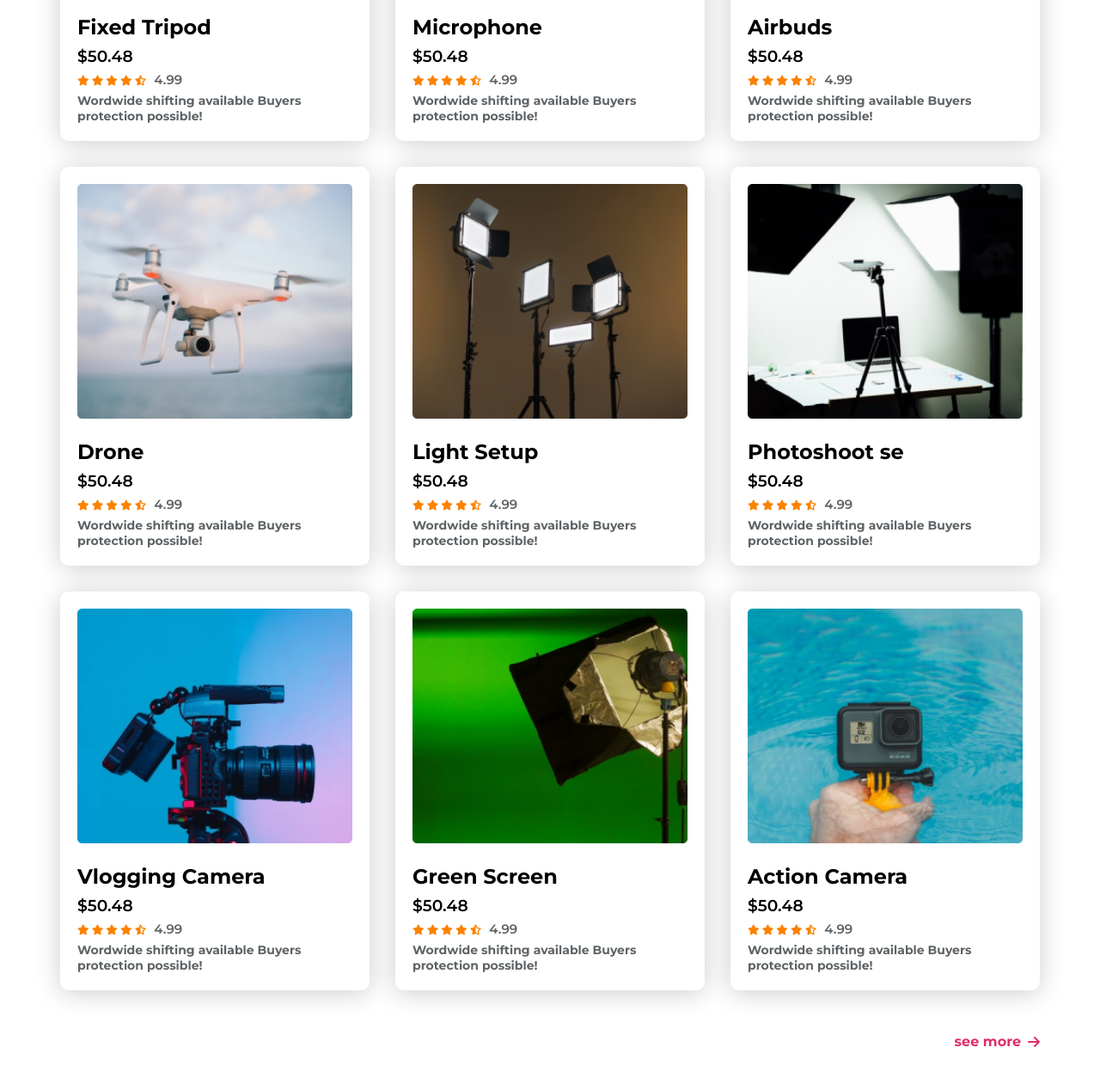
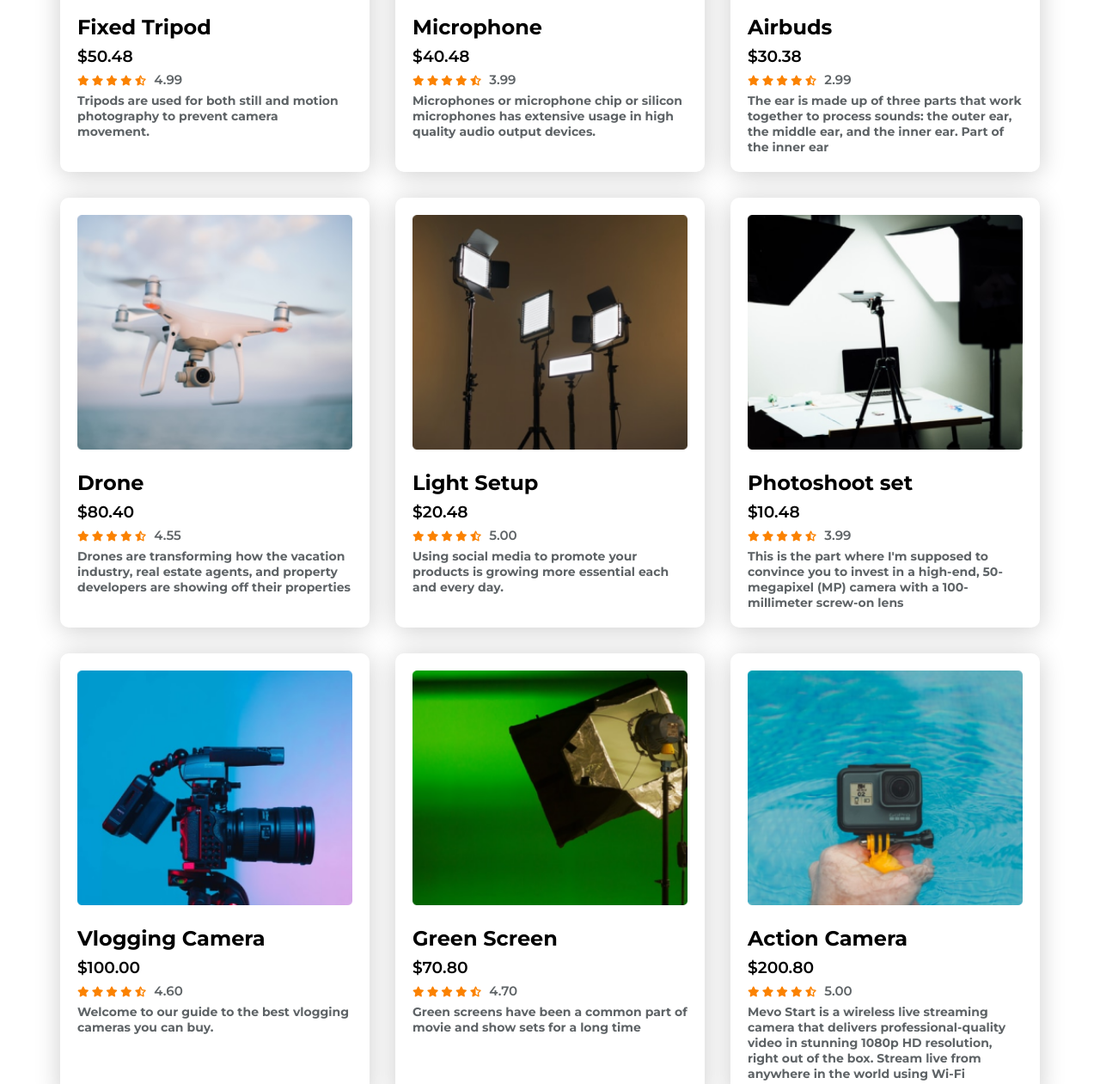
Before and after one commit to provashish95/influencer-gear, a plain HTML site: page index.html in a window 1280 px wide. Shown: the part 1177-2438 px from the top of the page at 86% size. Drawn offline with Linux system fonts and the light colour scheme.

Commit message:
complete project

```diff
--- a/index.html
+++ b/index.html
@@ -34,10 +34,9 @@
         <section class="container">
             <div class="header">
                 <div class="header-left">
-
                     <h1 class="animation">Start your Journey as Influencer</h1>
-
-                    <p>Lorem ipsum dolor sit amet, consectetur adipiscing elit. Sem vestibulum sed scelerisque eros. Lectus faucibus.</p>
+                    <p>Best Electronics, a concern of Influencer, is the fastest growing electronics retail company in India. Our company was officially launched in 2013 with a clear vision of delivering world-class home appliances from all major global
+                        brands to the high-end consumer group of India. In 2013, </p>
                     <button class="button">Preebook now<i class="fas fa-arrow-right icon-style"></i></button>
                 </div>
                 <div class="header-right">
@@ -62,7 +61,7 @@
 
         <!-- products section start here.......... -->
         <section id="products-list">
-            <h1 class="products-titile">Popular Collection</h1>
+            <h1 class="products-title">Popular Collection</h1>
             <div class="products">
                 <div class="product">
                     <div class="product-detail">
@@ -79,7 +78,7 @@
                             <i class="fas fa-star-half-alt"></i>
                             <span> 4.99</span>
                         </div>
-                        <p>Wordwide shifting available Buyers protection possible!</p>
+                        <p>Tripods are used for both still and motion photography to prevent camera movement.</p>
                     </div>
                 </div>
                 <div class="product">
@@ -88,16 +87,16 @@
                     </div>
                     <div class="product-detail">
                         <h2>Microphone</h2>
-                        <h3>$50.48</h3>
+                        <h3>$40.48</h3>
                         <div class="rating-info">
                             <i class="fas fa-star"></i>
                             <i class="fas fa-star"></i>
                             <i class="fas fa-star"></i>
                             <i class="fas fa-star"></i>
                             <i class="fas fa-star-half-alt"></i>
-                            <span> 4.99</span>
+                            <span> 3.99</span>
                         </div>
-                        <p>Wordwide shifting available Buyers protection possible!</p>
+                        <p>Microphones or microphone chip or silicon microphones has extensive usage in high quality audio output devices. </p>
                     </div>
                 </div>
                 <div class="product">
@@ -106,16 +105,16 @@
                     </div>
                     <div class="product-detail">
                         <h2>Airbuds</h2>
-                        <h3>$50.48</h3>
+                        <h3>$30.38</h3>
                         <div class="rating-info">
                             <i class="fas fa-star"></i>
                             <i class="fas fa-star"></i>
                             <i class="fas fa-star"></i>
                             <i class="fas fa-star"></i>
                             <i class="fas fa-star-half-alt"></i>
-                            <span> 4.99</span>
+                            <span> 2.99</span>
                         </div>
-                        <p>Wordwide shifting available Buyers protection possible!</p>
+                        <p>The ear is made up of three parts that work together to process sounds: the outer ear, the middle ear, and the inner ear. Part of the inner ear</p>
                     </div>
                 </div>
                 <div class="product">
@@ -124,16 +123,16 @@
                     </div>
                     <div class="product-detail">
                         <h2>Drone</h2>
-                        <h3>$50.48</h3>
+                        <h3>$80.40</h3>
                         <div class="rating-info">
                             <i class="fas fa-star"></i>
                             <i class="fas fa-star"></i>
                             <i class="fas fa-star"></i>
                             <i class="fas fa-star"></i>
                             <i class="fas fa-star-half-alt"></i>
-                            <span> 4.99</span>
+                            <span> 4.55</span>
                         </div>
-                        <p>Wordwide shifting available Buyers protection possible!</p>
+                        <p>Drones are transforming how the vacation industry, real estate agents, and property developers are showing off their properties</p>
                     </div>
                 </div>
                 <div class="product">
@@ -142,16 +141,16 @@
                     </div>
                     <div class="product-detail">
                         <h2>Light Setup</h2>
-                        <h3>$50.48</h3>
+                        <h3>$20.48</h3>
                         <div class="rating-info">
                             <i class="fas fa-star"></i>
                             <i class="fas fa-star"></i>
                             <i class="fas fa-star"></i>
                             <i class="fas fa-star"></i>
                             <i class="fas fa-star-half-alt"></i>
-                            <span> 4.99</span>
+                            <span> 5.00</span>
                         </div>
-                        <p>Wordwide shifting available Buyers protection possible!</p>
+                        <p>Using social media to promote your products is growing more essential each and every day.</p>
                     </div>
                 </div>
                 <div class="product">
@@ -159,17 +158,17 @@
                         <img src="./images/image/setup.png" alt="">
                     </div>
                     <div class="product-detail">
-                        <h2>Photoshoot se</h2>
-                        <h3>$50.48</h3>
+                        <h2>Photoshoot set</h2>
+                        <h3>$10.48</h3>
                         <div class="rating-info">
                             <i class="fas fa-star"></i>
                             <i class="fas fa-star"></i>
                             <i class="fas fa-star"></i>
                             <i class="fas fa-star"></i>
                             <i class="fas fa-star-half-alt"></i>
-                            <span> 4.99</span>
+                            <span> 3.99</span>
                         </div>
-                        <p>Wordwide shifting available Buyers protection possible!</p>
+                        <p>This is the part where I'm supposed to convince you to invest in a high-end, 50-megapixel (MP) camera with a 100-millimeter screw-on lens</p>
                     </div>
                 </div>
                 <div class="product">
@@ -178,16 +177,16 @@
                     </div>
                     <div class="product-detail">
                         <h2>Vlogging Camera</h2>
-                        <h3>$50.48</h3>
+                        <h3>$100.00</h3>
                         <div class="rating-info">
                             <i class="fas fa-star"></i>
                             <i class="fas fa-star"></i>
                             <i class="fas fa-star"></i>
                             <i class="fas fa-star"></i>
                             <i class="fas fa-star-half-alt"></i>
-                            <span> 4.99</span>
+                            <span> 4.60</span>
                         </div>
-                        <p>Wordwide shifting available Buyers protection possible!</p>
+                        <p>Welcome to our guide to the best vlogging cameras you can buy.</p>
                     </div>
                 </div>
                 <div class="product">
@@ -196,16 +195,16 @@
                     </div>
                     <div class="product-detail">
                         <h2>Green Screen</h2>
-                        <h3>$50.48</h3>
+                        <h3>$70.80</h3>
                         <div class="rating-info">
                             <i class="fas fa-star"></i>
                             <i class="fas fa-star"></i>
                             <i class="fas fa-star"></i>
                             <i class="fas fa-star"></i>
                             <i class="fas fa-star-half-alt"></i>
-                            <span> 4.99</span>
+                            <span>4.70</span>
                         </div>
-                        <p>Wordwide shifting available Buyers protection possible!</p>
+                        <p>Green screens have been a common part of movie and show sets for a long time</p>
                     </div>
                 </div>
                 <div class="product">
@@ -214,16 +213,16 @@
                     </div>
                     <div class="product-detail">
                         <h2>Action Camera</h2>
-                        <h3>$50.48</h3>
+                        <h3>$200.80</h3>
                         <div class="rating-info">
                             <i class="fas fa-star"></i>
                             <i class="fas fa-star"></i>
                             <i class="fas fa-star"></i>
                             <i class="fas fa-star"></i>
                             <i class="fas fa-star-half-alt"></i>
-                            <span> 4.99</span>
+                            <span> 5.00</span>
                         </div>
-                        <p>Wordwide shifting available Buyers protection possible!</p>
+                        <p>Mevo Start is a wireless live streaming camera that delivers professional-quality video in stunning 1080p HD resolution, right out of the box. Stream live from anywhere in the world using Wi-Fi</p>
                     </div>
                 </div>
             </div>
@@ -262,8 +261,8 @@
     <footer class="footer-section">
         <div class="footer-info">
             <h2>Influencer products</h2>
-            <p>Copyright &copy; 2020 influencer product</p>
-            <p>All rights reserve</p>
+            <p>Copyright &copy; 2022 influencer product</p>
+            <p>All rights reserved</p>
             <div class="icon-container">
                 <div class="icon">
                     <i class="fab fa-facebook"></i>
```
Also changed, not shown: css/style.css (+46 -37 lines), images/image/camera-lance.png.
